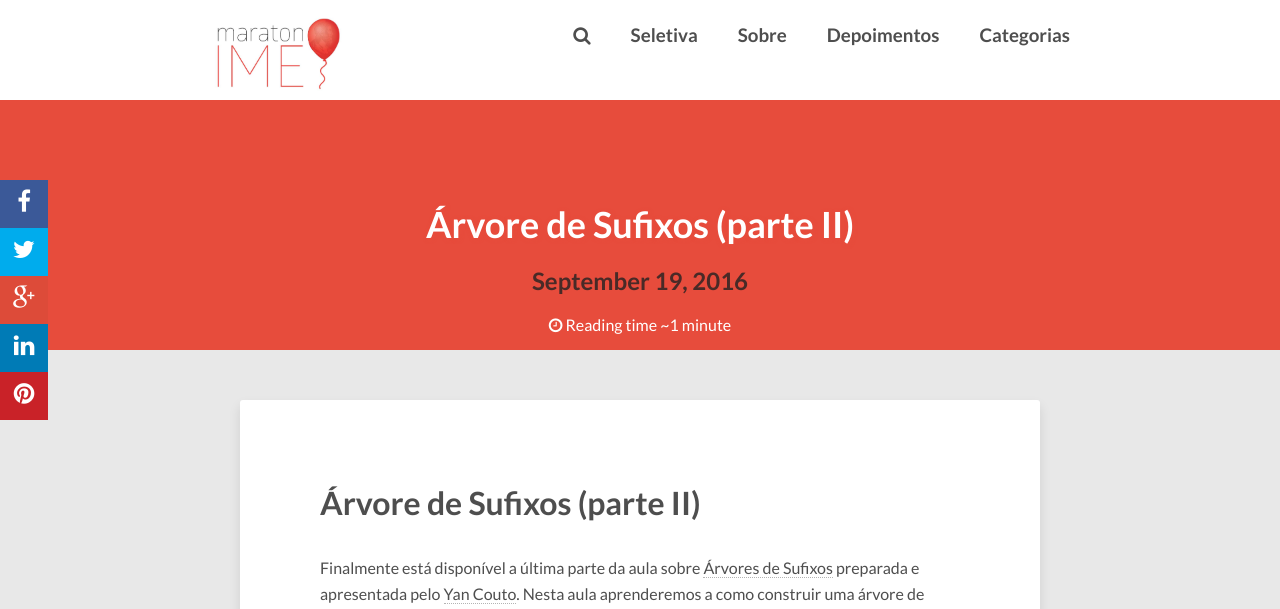
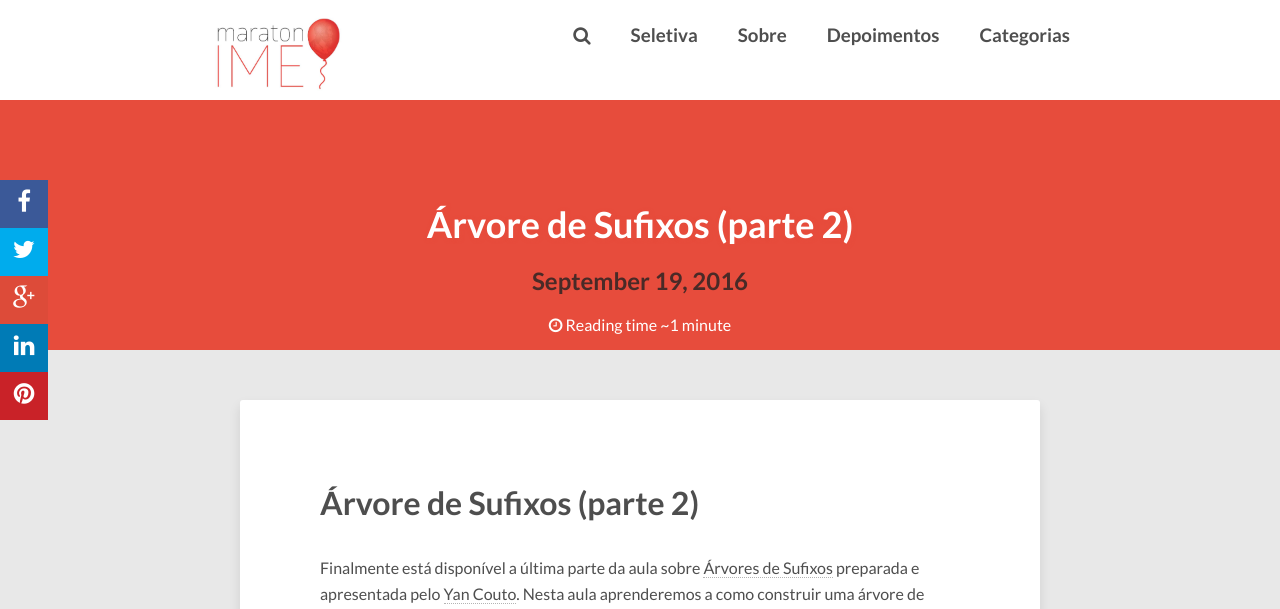
Before and after one commit to maratonusp/blog, a Jekyll site: the page built from _posts/2016-09-19-arvore-de-sufixos-parte-ii.md, in a window 1280 px wide and 900 px high. Shown: the top 609 px of the window. Built offline with Jekyll 4.4.1, drawn with Linux system fonts in a browser that asks for light colours; nearby versions of some CDN libraries; comment, search, counter and statistics services are not loaded; some of the changed text lies outside the part shown.

Commit message:
Update from Forestry.io - 2016-09-19-arvore-de-sufixos-parte-ii.md

```diff
--- a/_posts/2016-09-19-arvore-de-sufixos-parte-ii.md
+++ b/_posts/2016-09-19-arvore-de-sufixos-parte-ii.md
@@ -1,5 +1,5 @@
 ---
-title: "Árvore de Sufixos (parte II)"
+title: "Árvore de Sufixos (parte 2)"
 date: '2016-09-19 20:38:00'
 categories:
 - aulas
@@ -9,7 +9,7 @@ layout: post
 
 Finalmente está disponível a última parte da aula sobre [Árvores de Sufixos](https://www.youtube.com/watch?v=24MnCm2y-BQ&feature=youtu.be) preparada e apresentada pelo [Yan Couto](http://codeforces.com/profile/ItsYanBitches). Nesta aula aprenderemos a como construir uma árvore de sufixos em tempo linear.
 
-{% youtube tz3mDyI42Qw %}
+{% youtube 24MnCm2y-BQ %}
 
 ## Tópicos da Aula
 - Árvore de sufixos em O(n)
```
